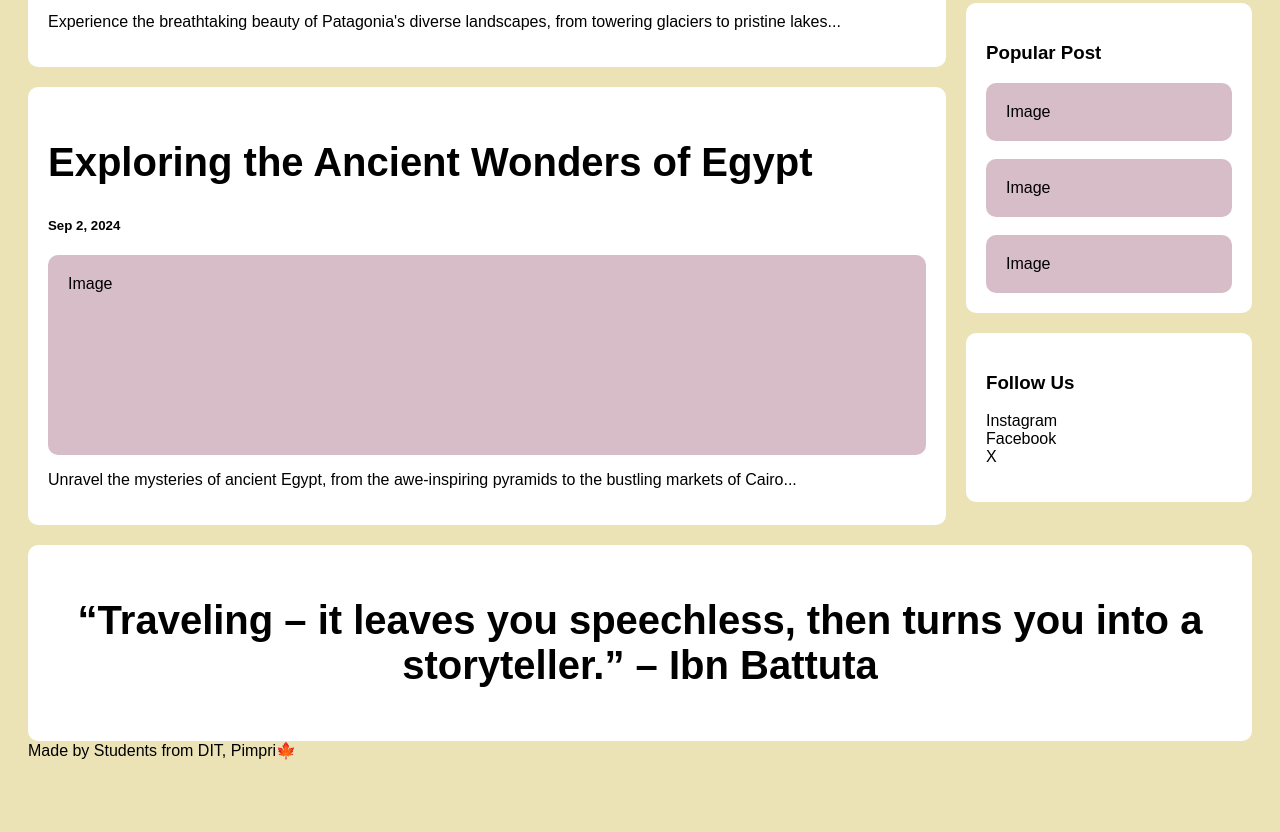
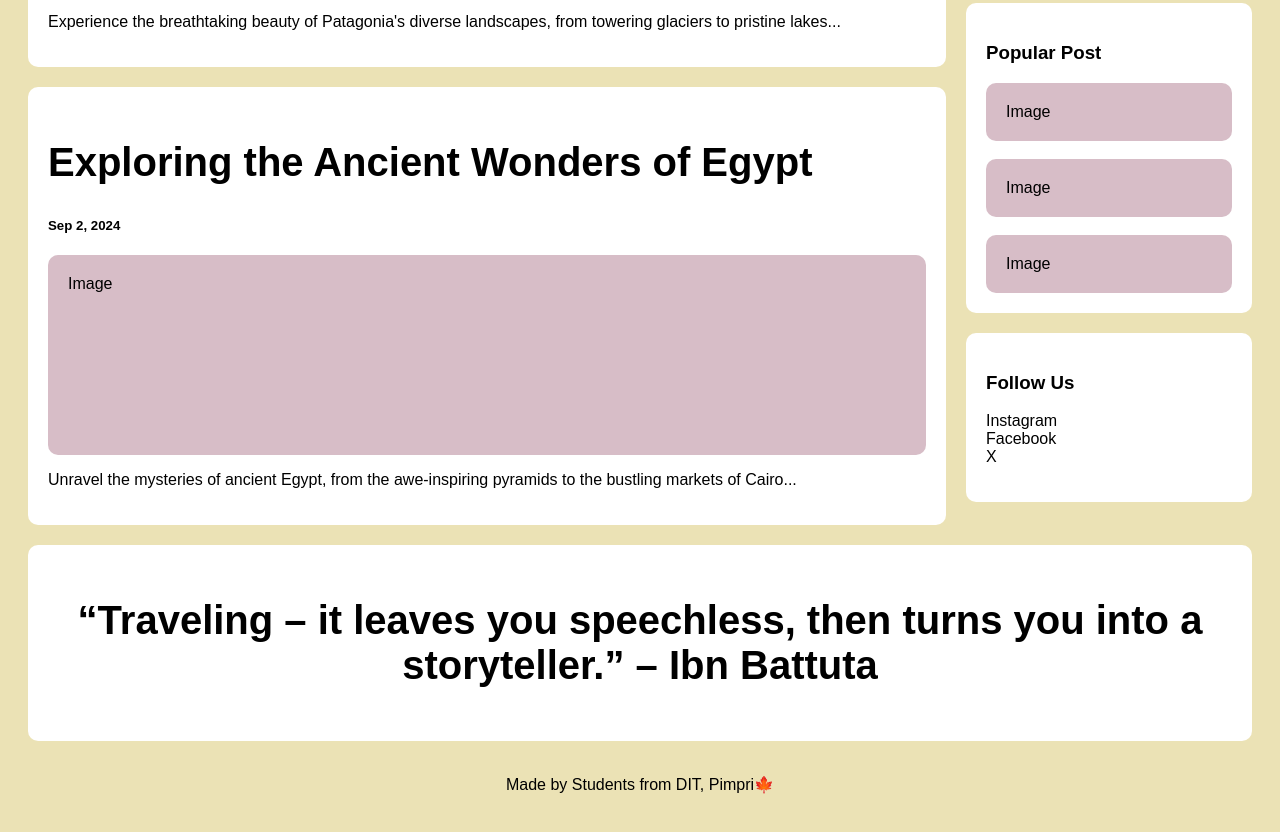
Before and after one commit to sahil-s-246/travel-blog, a plain HTML site: page index.html in a window 1280 px wide. Shown: the part 761-1593 px from the top of the page. Before the commit the page ends 1549 px from the top, so only its background shows below. Drawn offline with Linux system fonts and the light colour scheme.

Commit message:
Update index.html

```diff
--- a/index.html
+++ b/index.html
@@ -47,8 +47,8 @@
 
 <div class="footer">
   <h2>“Traveling – it leaves you speechless, then turns you into a storyteller.” – Ibn Battuta</h2>
-</div>
-  Made by Students from DIT, Pimpri🍁
+</div><br>
+  <p align="center">Made by Students from DIT, Pimpri🍁</p>
 </body>
 
 </html>
```
